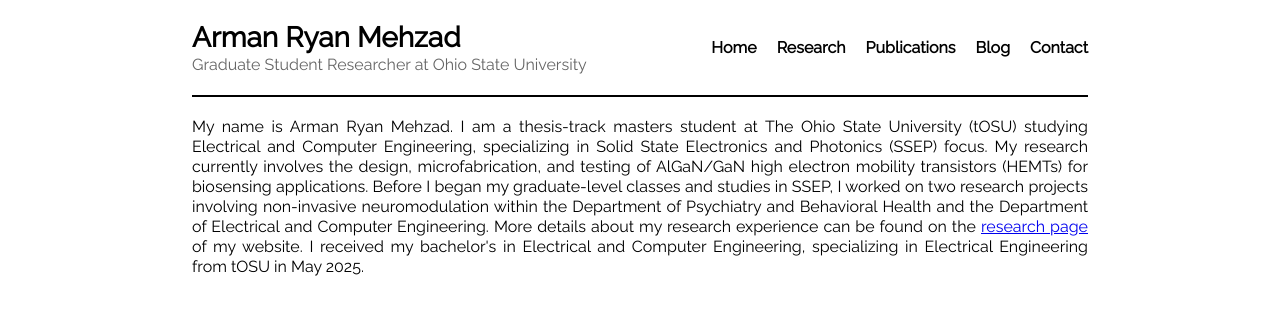
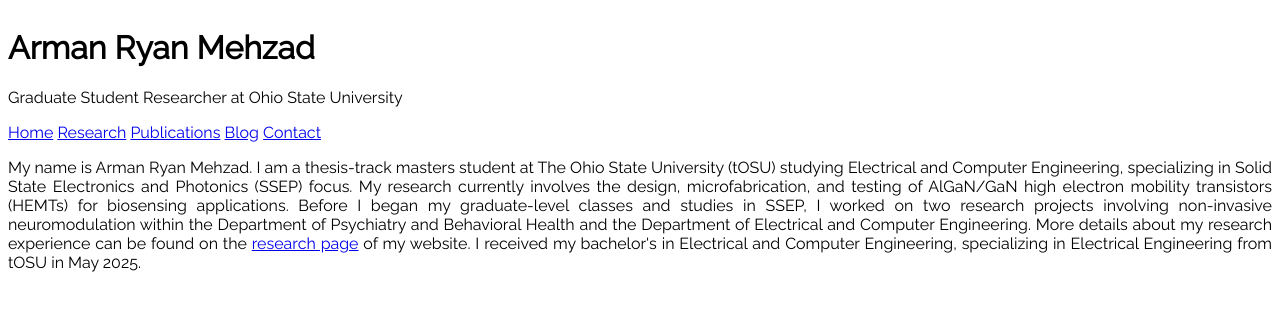
Before and after one commit to armanryanmehzad/profwebsite, a Django app: page / in a window 1280 px wide. Shown: the top 315 px of the page. Run offline with Django 5.2, Linux system fonts and the light colour scheme.

Commit message:
Revitalizing the CSS

```diff
--- a/main/static/main/styles.css
+++ b/main/static/main/styles.css
@@ -1,168 +1,192 @@
-/* General body styling */
-body {
-    font-family: 'Raleway', sans-serif;
-    justify-content: center;
-    align-content: center;
-    text-align: justify;
-    text-justify: inter-word;
-    /* text-align: center; */
-    box-sizing: border-box; /* Ensure padding and margins don't affect element width */
-    background-color: white; /* Optional: Light background color for the page */
-}
+/* https://stackoverflow.com/questions/6370690/media-queries-how-to-target-desktop-tablet-and-mobile */
 
-/* Header styling */
-.header {
-    display: flex; /* Horizontal layout */
-    justify-content: space-between; /* Space between left and right sections */
-    align-items: center; /* Center content vertically */
-    background-color: white; /* Header background color */
-    color: black; /* Text color */
-    padding: 20px 0; /* Add internal spacing within the header */
-    box-sizing: border-box; /* Ensure padding doesn't affect overall width */
-    line-height: 1.25;
-}
-
-/* Black bar separator below the header */
-.separator {
-    width: 100%; /* Full width of the page */
-    height: 2px; /* Thin black bar */
-    background-color: black; /* Dark color for the separator */
-}
-
-/* Left Section: Title styling */
-.title {
-    text-align: left; /* Align text to the left */
-    white-space: nowrap; /* Prevent text wrapping */
-}
-
-/* Header Title Styling */
-.title h1 {
-    margin: 0;
-    font-size: 28px; /* Larger size for the name */
-}
-
-.title p {
-    margin: 0;
-    font-size: 16px; /* Subtitle font size */
-    color: #656565; /* Light gray subtitle color */
-}
-
-/* Navigation styling */
-nav {
-    display: flex; /* Horizontal layout for navigation links */
-    gap: 20px; /* Spacing between links */
-}
-
-nav a {
-    color: #000000; /* Link text color */
-    text-decoration: none; /* Remove underline */
-    font-weight: bold;
-    font-size: 16px;
-}
-
-nav a:hover {
-    text-decoration: underline; /* Underline effect on hover */
-}
-
-/* Responsive Design for Smaller Screens */
-
-@media (min-width: 480px) {
-
-    /*min-width: 900px;*/
-
-    /* Header styling */
-    .header {
-        display: flex; /* Horizontal layout */
-        justify-content: space-between; /* Space between left and right sections */
-        align-items: center; /* Center content vertically */
-        background-color: white; /* Header background color */
-        color: black; /* Text color */
-        padding: 20px 0; /* Add internal spacing within the header */
-        box-sizing: border-box; /* Ensure padding doesn't affect overall width */
-        line-height: 1.25;
-    }
-
-    /* Black bar separator below the header */
-    .separator {
-        width: 100%; /* Full width of the page */
-        height: 2px; /* Thin black bar */
-        background-color: black; /* Dark color for the separator */
-    }
-
-    /* Left Section: Title styling */
-    .title {
-        text-align: left; /* Align text to the left */
-        white-space: nowrap; /* Prevent text wrapping */
-    }
-
-        /* Navigation styling */
-    nav {
-        display: flex; /* Horizontal layout for navigation links */
-        gap: 20px; /* Spacing between links */
+/* smartphones, Android phones, landscape iPhone */
+@media screen and (min-width: 380px) and (max-width: 1280px) {
+    header {
+        background-color: white;
+        font-family: 'Raleway', sans-serif;
+        display: flex;
+        flex-direction: column;
     }
 
     body {
-        margin-left: 2in; /* Apply 1 inch margin on left and right sides of the body */
-        margin-right: 2in;
-        margin-top: 0in;
+        background-color: white;
+        font-family: 'Raleway', sans-serif;
+        justify-content: center;
+        align-content: center;
+        text-align: justify;
+        text-justify: inter-word;
+        box-sizing: border-box;
     }
 
 }
 
-@media (max-width: 480px) {
+/* other devices */
+@media screen and (min-width: 1280px) {
+    header {
+        background-color: white;
+        font-family: 'Raleway', sans-serif;
+        display: flex;
+        flex-direction: row;
+        justify-content: space-between; /* Places separator between left and right side. */
 
-    /*min-width: 900px;*/
-
-    .header {
-        flex-direction: column; /* Stack title and nav links vertically */
-        align-items: center; /* Align content to the left */
-        justify-content: center;
-        align-content: center;
-        /*padding: 20px; !* Adjust padding for small screens *!*/
     }
 
-    /* Left Section: Title styling */
-    .title {
-        text-align: center; /* Align text to the left */
-        white-space: nowrap; /* Prevent text wrapping */
-    }
+}
 
-    body {
-        margin-left: 0.25in; /* Apply 1 inch margin on left and right sides of the body */
-        margin-right: 0.25in;
-        margin-top: 0in;
-    }
+/*!* Header styling *!*/
+/*.header {*/
+/*    display: flex; !* Horizontal layout *!*/
+/*    justify-content: space-between; !* Space between left and right sections *!*/
+/*    align-items: center; !* Center content vertically *!*/
+/*    background-color: white; !* Header background color *!*/
+/*    color: black; !* Text color *!*/
+/*    padding: 20px 0; !* Add internal spacing within the header *!*/
+/*    box-sizing: border-box; !* Ensure padding doesn't affect overall width *!*/
+/*    line-height: 1.25;*/
+/*}*/
 
-    /* Black bar separator below the header */
-    .separator {
-        width: 100%; /* Full width of the page */
-        height: 2px; /* Thin black bar */
-        background-color: black; /* Dark color for the separator */
-    }
+/*!* Black bar separator below the header *!*/
+/*.separator {*/
+/*    width: 100%; !* Full width of the page *!*/
+/*    height: 2px; !* Thin black bar *!*/
+/*    background-color: black; !* Dark color for the separator *!*/
+/*}*/
 
-    /* Left Section: Title styling */
-    .title {
-        text-align: left; /* Align text to the left */
-        white-space: nowrap; /* Prevent text wrapping */
-    }
+/*!* Left Section: Title styling *!*/
+/*.title {*/
+/*    text-align: left; !* Align text to the left *!*/
+/*    white-space: nowrap; !* Prevent text wrapping *!*/
+/*}*/
 
-        /* Navigation styling */
-    nav {
-        display: flex; /* Horizontal layout for navigation links */
-        gap: 10px; /* Spacing between links */
-    }
+/*!* Header Title Styling *!*/
+/*.title h1 {*/
+/*    margin: 0;*/
+/*    font-size: 28px; !* Larger size for the name *!*/
+/*}*/
+
+/*.title p {*/
+/*    margin: 0;*/
+/*    font-size: 16px; !* Subtitle font size *!*/
+/*    color: #656565; !* Light gray subtitle color *!*/
+/*}*/
+
+/*!* Navigation styling *!*/
+/*nav {*/
+/*    display: flex; !* Horizontal layout for navigation links *!*/
+/*    gap: 20px; !* Spacing between links *!*/
+/*}*/
+
+/*nav a {*/
+/*    color: #000000; !* Link text color *!*/
+/*    text-decoration: none; !* Remove underline *!*/
+/*    font-weight: bold;*/
+/*    font-size: 16px;*/
+/*}*/
+
+/*nav a:hover {*/
+/*    text-decoration: underline; !* Underline effect on hover *!*/
+/*}*/
+
+/*!* Responsive Design for Smaller Screens *!*/
+
+/*@media (min-width: 480px) {*/
+
+/*    !*min-width: 900px;*!*/
+
+/*    !* Header styling *!*/
+/*    .header {*/
+/*        display: flex; !* Horizontal layout *!*/
+/*        justify-content: space-between; !* Space between left and right sections *!*/
+/*        align-items: center; !* Center content vertically *!*/
+/*        background-color: white; !* Header background color *!*/
+/*        color: black; !* Text color *!*/
+/*        padding: 20px 0; !* Add internal spacing within the header *!*/
+/*        box-sizing: border-box; !* Ensure padding doesn't affect overall width *!*/
+/*        line-height: 1.25;*/
+/*    }*/
+
+/*    !* Black bar separator below the header *!*/
+/*    .separator {*/
+/*        width: 100%; !* Full width of the page *!*/
+/*        height: 2px; !* Thin black bar *!*/
+/*        background-color: black; !* Dark color for the separator *!*/
+/*    }*/
+
+/*    !* Left Section: Title styling *!*/
+/*    .title {*/
+/*        text-align: left; !* Align text to the left *!*/
+/*        white-space: nowrap; !* Prevent text wrapping *!*/
+/*    }*/
+
+/*        !* Navigation styling *!*/
+/*    nav {*/
+/*        display: flex; !* Horizontal layout for navigation links *!*/
+/*        gap: 20px; !* Spacing between links *!*/
+/*    }*/
+
+/*    body {*/
+/*        margin-left: 2in; !* Apply 1 inch margin on left and right sides of the body *!*/
+/*        margin-right: 2in;*/
+/*        margin-top: 0in;*/
+/*    }*/
+
+/*}*/
+
+/*@media (max-width: 480px) {*/
+
+/*    !*min-width: 900px;*!*/
+
+/*    .header {*/
+/*        flex-direction: column; !* Stack title and nav links vertically *!*/
+/*        align-items: center; !* Align content to the left *!*/
+/*        justify-content: center;*/
+/*        align-content: center;*/
+/*        !*padding: 20px; !* Adjust padding for small screens *!*!*/
+/*    }*/
+
+/*    !* Left Section: Title styling *!*/
+/*    .title {*/
+/*        text-align: center; !* Align text to the left *!*/
+/*        white-space: nowrap; !* Prevent text wrapping *!*/
+/*    }*/
+
+/*    body {*/
+/*        margin-left: 0.25in; !* Apply 1 inch margin on left and right sides of the body *!*/
+/*        margin-right: 0.25in;*/
+/*        margin-top: 0in;*/
+/*    }*/
+
+/*    !* Black bar separator below the header *!*/
+/*    .separator {*/
+/*        width: 100%; !* Full width of the page *!*/
+/*        height: 2px; !* Thin black bar *!*/
+/*        background-color: black; !* Dark color for the separator *!*/
+/*    }*/
+
+/*    !* Left Section: Title styling *!*/
+/*    .title {*/
+/*        text-align: left; !* Align text to the left *!*/
+/*        white-space: nowrap; !* Prevent text wrapping *!*/
+/*    }*/
+
+/*        !* Navigation styling *!*/
+/*    nav {*/
+/*        display: flex; !* Horizontal layout for navigation links *!*/
+/*        gap: 10px; !* Spacing between links *!*/
+/*    }*/
 
 
-}
-/* Page Content Styling */
-.content {
-    text-align: justify; /* Ensure text in paragraphs is justified */
-    text-justify: inter-word; /* Define justify behavior */
-    margin-top: 20px; /* Add space below the header */
-    line-height: 1.25; /* Improve readability */
-}
+/*}*/
+/*!* Page Content Styling *!*/
+/*.content {*/
+/*    text-align: justify; !* Ensure text in paragraphs is justified *!*/
+/*    text-justify: inter-word; !* Define justify behavior *!*/
+/*    margin-top: 20px; !* Add space below the header *!*/
+/*    line-height: 1.25; !* Improve readability *!*/
+/*}*/
 
-.content p {
-       text-align: justify; /* Ensure text in paragraphs is justified */
-       text-justify: inter-word; /* Define justify behavior */
-   }
+/*.content p {*/
+/*       text-align: justify; !* Ensure text in paragraphs is justified *!*/
+/*       text-justify: inter-word; !* Define justify behavior *!*/
+/*   }*/
```
